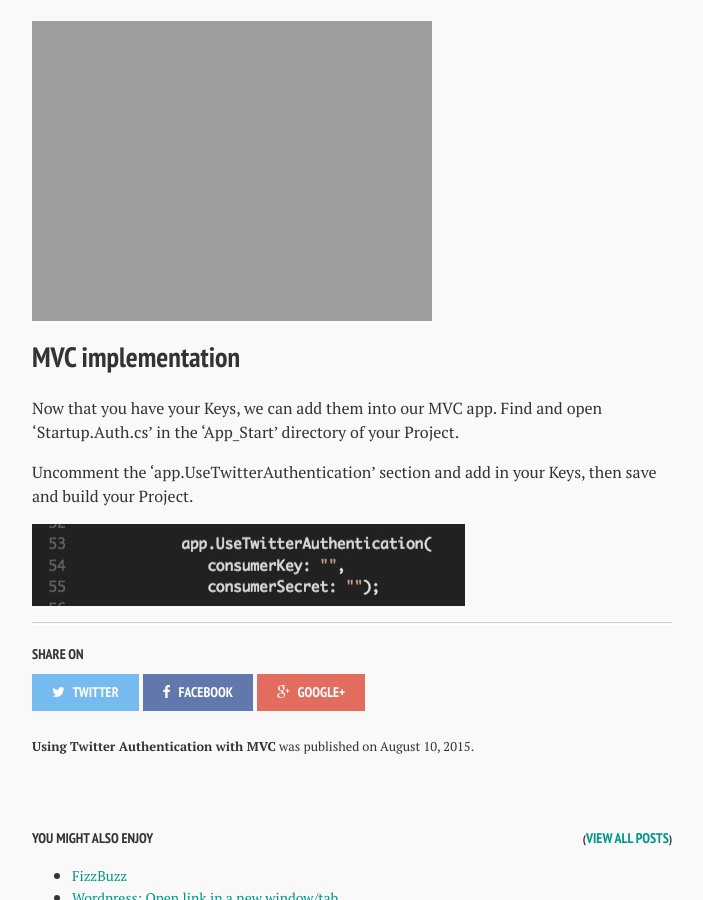
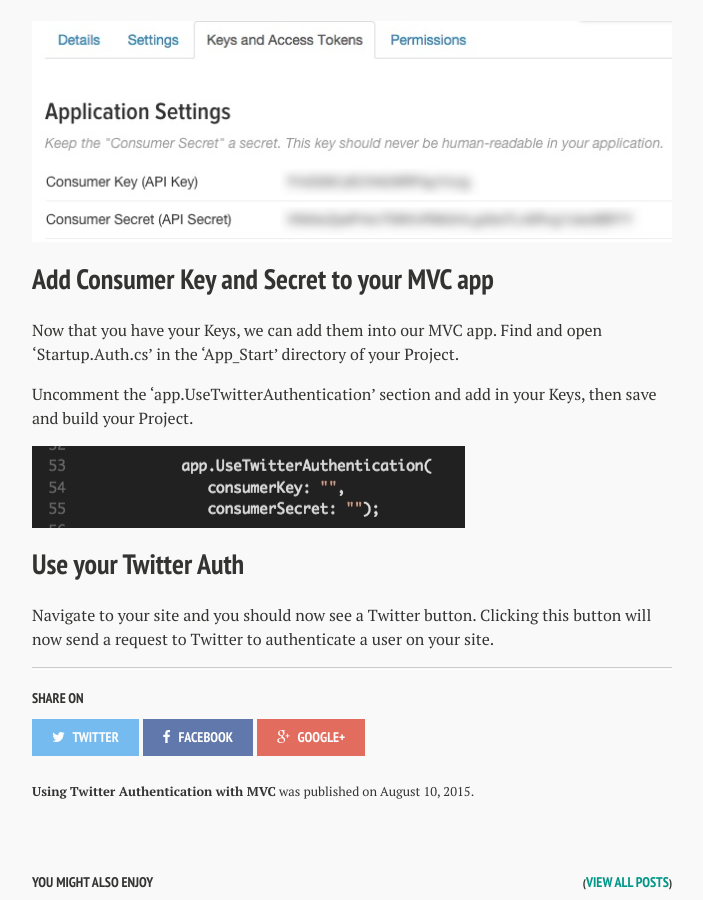
Before and after one commit to greggnakamura/greggnakamura.github.com, a Jekyll site: the page built from _posts/2015-08-10-using-twitter-authentication-with-mvc.md, in a window 1280 px wide and 900 px high, scrolled down 1167 px. Shown: the whole window, without its empty margins (288-991 px from the left). Built offline with Jekyll 4.4.1, drawn with Linux system fonts in a browser that asks for light colours.

Commit message:
Fixes image file name errorr; Adds last remaining section

```diff
--- a/_posts/2015-08-10-using-twitter-authentication-with-mvc.md
+++ b/_posts/2015-08-10-using-twitter-authentication-with-mvc.md
@@ -37,11 +37,14 @@
 
 When the App is created, you will find you *Consumer Key* and *Consumer Secret* in the '*Keys and Access Tokens*' section.
 
-![screenshot of Key and Access Tokens]({{ site.url }}/images/key-and-access-tokens.jpg)
+![screenshot of Key and Access Tokens]({{ site.url }}/images/keys-and-access-tokens.jpg)
 
-## MVC implementation
+## Add Consumer Key and Secret to your MVC app
 Now that you have your Keys, we can add them into our MVC app. Find and open 'Startup.Auth.cs' in the 'App_Start' directory of your Project.
 
 Uncomment the 'app.UseTwitterAuthentication' section and add in your Keys, then save and build your Project.
 
 ![screenshot of adding Twitter Keys]({{ site.url }}/images/startup-auth.jpg)
+
+## Use your Twitter Auth
+Navigate to your site and you should now see a Twitter button. Clicking this button will now send a request to Twitter to authenticate a user on your site.
```
